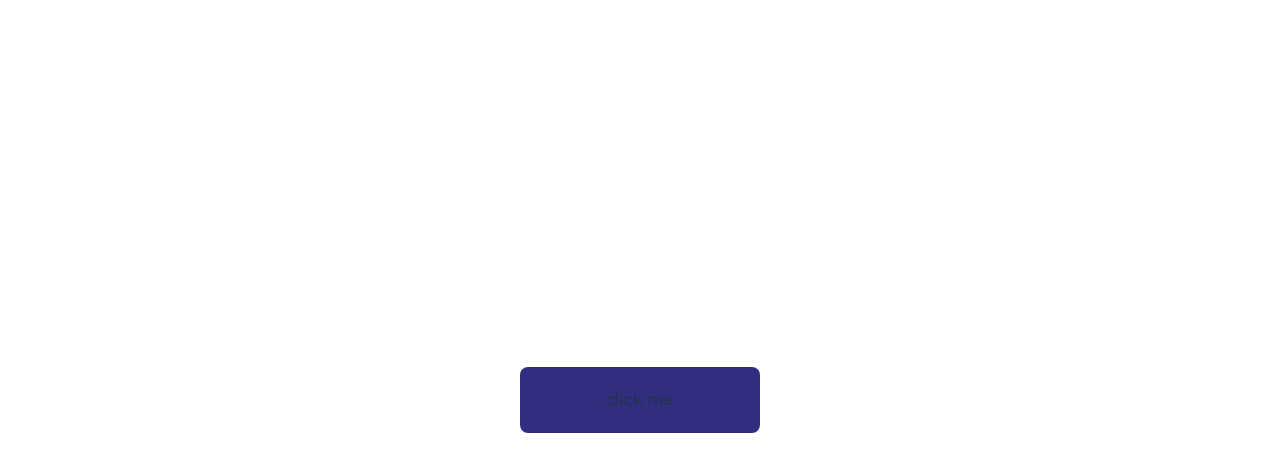
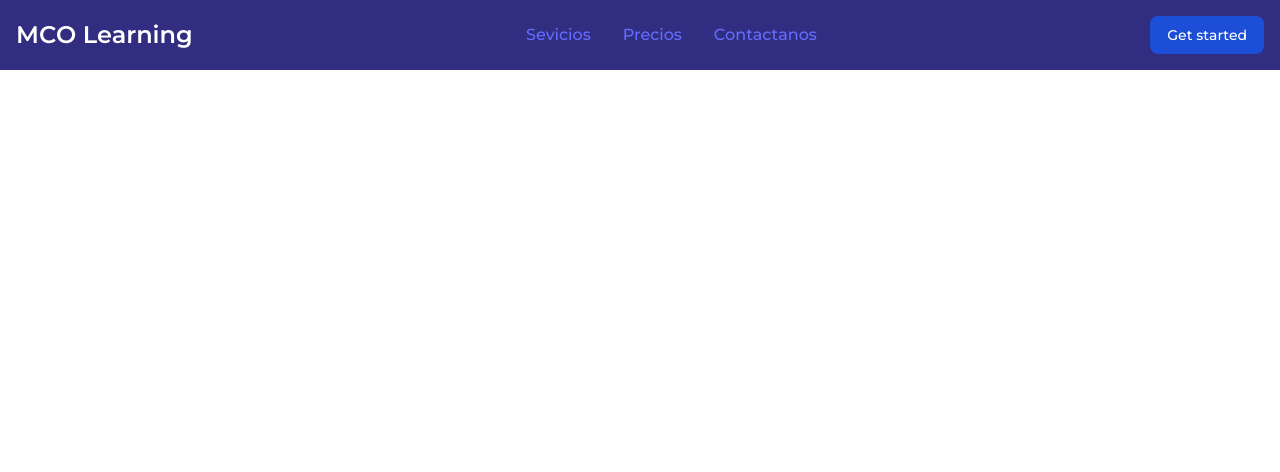
Before and after one commit to Csc32/English_Page, a React (Vite) app: page / in a window 1280 px wide. Shown: the top 472 px of the page. Built offline with nearby package versions, Linux system fonts and the light colour scheme.

Commit message:
add navbar to app

```diff
--- a/src/App.jsx
+++ b/src/App.jsx
@@ -1,14 +1,8 @@
+import NavBar from './components/NavBar';
 import './App.css';
 
 function App() {
-  return (
-    <button
-      className="bg-indigo-900 p-5 w-60 hover:bg-indigo-300 transition-all ease-in"
-      type="button"
-    >
-      click me
-    </button>
-  );
+  return <NavBar />;
 }
 
 export default App;
```
